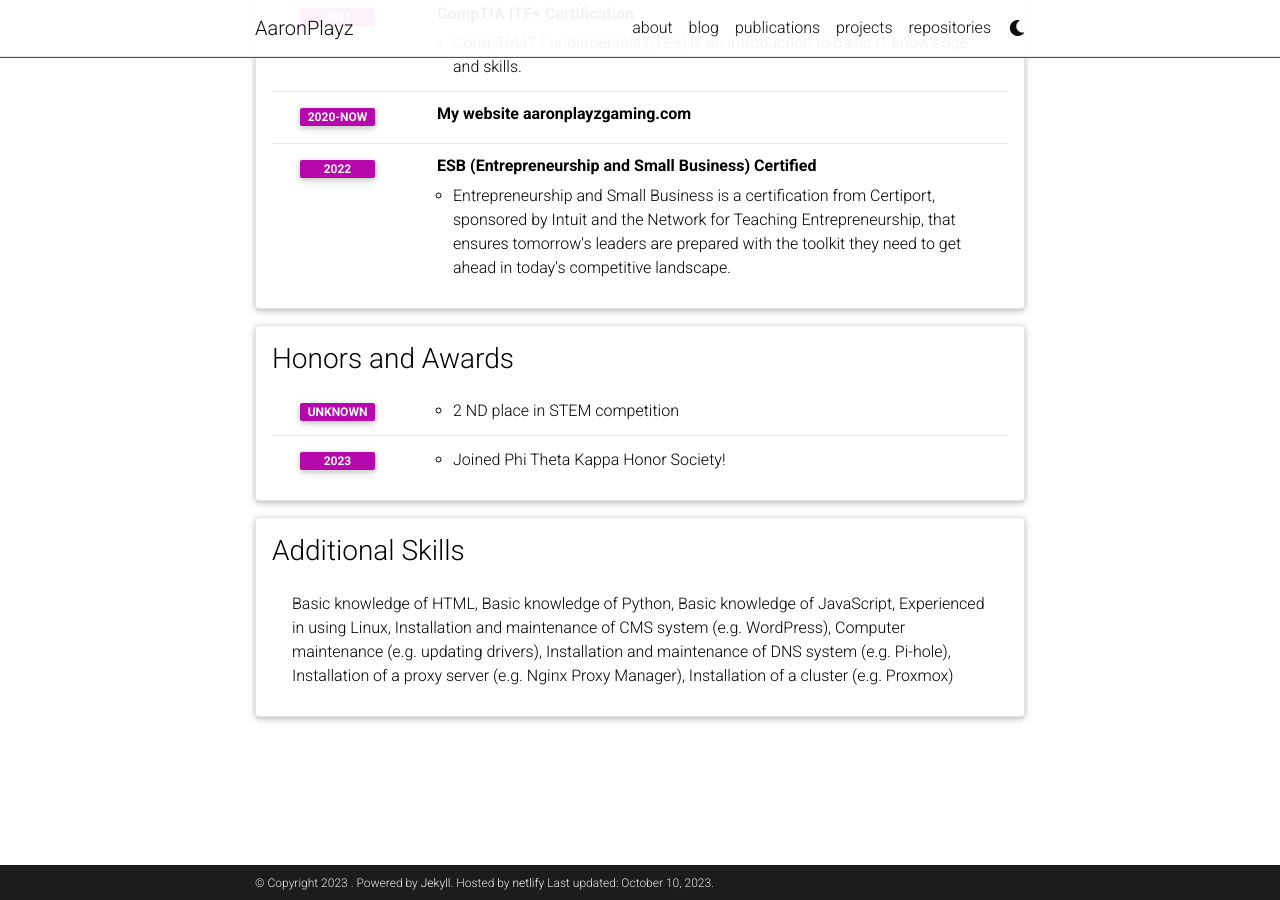
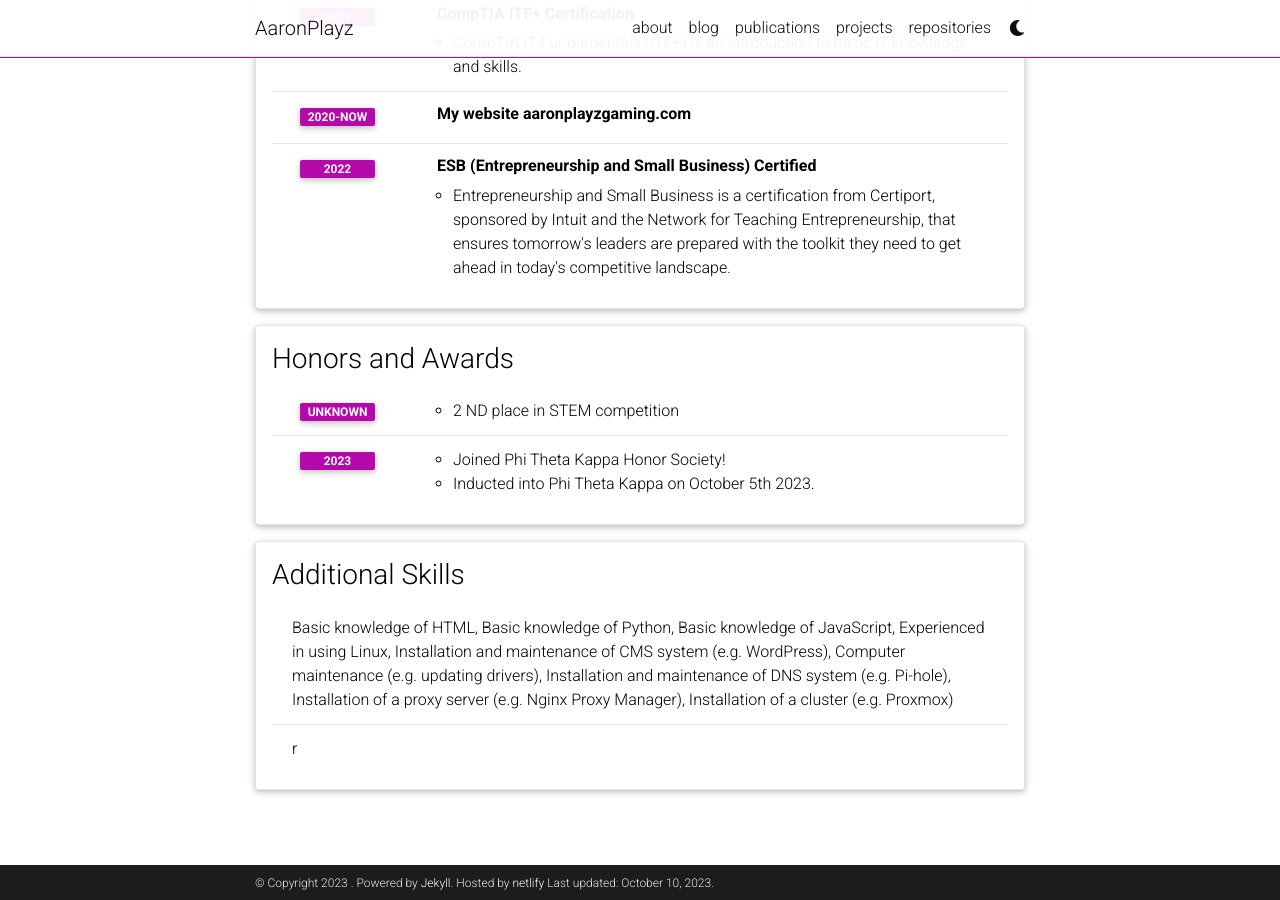
Before and after one commit to aaronplayz-sys/website, a Jekyll site: the page built from _pages/cv.md, in a window 1280 px wide and 900 px high, scrolled down 913 px. Built offline with Jekyll 4.4.1, drawn with Linux system fonts in a browser that asks for light colours; comment, search, counter and statistics services are not loaded; a style sheet for code colours, icons or effects is not loaded.

```diff
--- a/_data/cv.yml
+++ b/_data/cv.yml
@@ -84,6 +84,7 @@
     - year: 2023
       items:
         - Joined Phi Theta Kappa Honor Society!
+        - Inducted into Phi Theta Kappa on October 5th 2023.
 
 # - title: Academic Interests
 #   type: nested_list
@@ -106,3 +107,4 @@
   type: list
   contents:
     - Basic knowledge of HTML, Basic knowledge of Python, Basic knowledge of JavaScript, Experienced in using Linux, Installation and maintenance of CMS system (e.g. WordPress), Computer maintenance (e.g. updating drivers), Installation and maintenance of DNS system (e.g. Pi-hole), Installation of a proxy server (e.g. Nginx Proxy Manager), Installation of a cluster (e.g. Proxmox)
+    - r
--- a/recommended-whitelist.txt
+++ b/recommended-whitelist.txt
@@ -104,3 +104,5 @@
 @@||eulatracking-public-service-prod06.ol.epicgames.com^*
 ! Netlify (some lists breaks viewing of dashboard)
 @@||netlify-rum.netlify.app^*
+! raspberrypi.org archive (Adguard Home Parental Control for some reason blocks this) (fix updates on raspberrypi)
+@@||archive.raspberrypi.org^*
```
